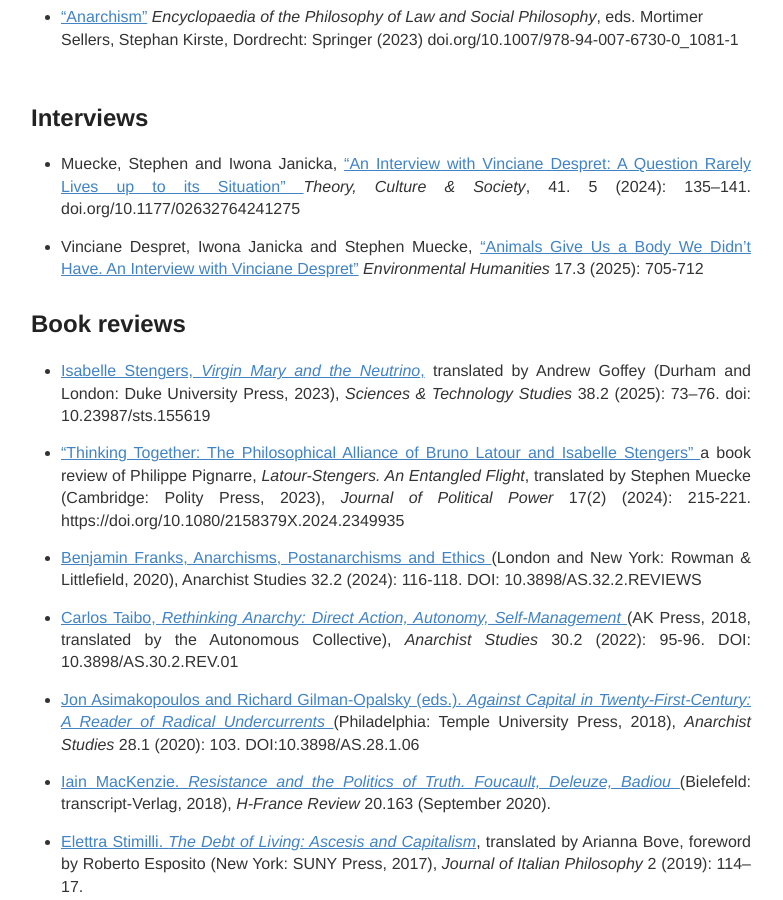
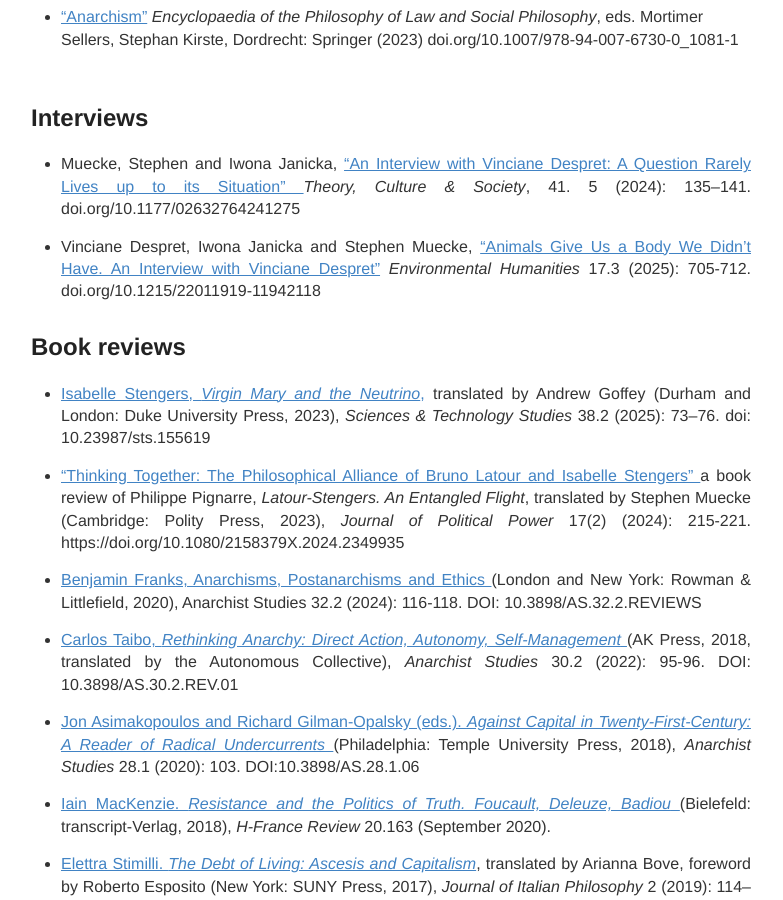
Before and after one commit to IJanicka/IJanicka.github.io, a Jekyll site: the page built from publications.md, in a window 1280 px wide and 900 px high, scrolled down 6273 px. Shown: the whole window, without its empty margins (249-1032 px from the left). Built offline with Jekyll 4.4.1, drawn with Linux system fonts in a browser that asks for light colours.

Commit message:
Update publications.md

```diff
--- a/publications.md
+++ b/publications.md
@@ -103,7 +103,7 @@
 
 * Muecke, Stephen and Iwona Janicka, <a href="https://journals.sagepub.com/doi/10.1177/02632764241275484" target="blank"> “An Interview with Vinciane Despret: A Question Rarely Lives up to its Situation” <a/> *Theory, Culture & Society*, 41. 5 (2024): 135–141. doi.org/10.1177/02632764241275<br>
 
-* Vinciane Despret, Iwona Janicka and Stephen Muecke, <a href="https://read.dukeupress.edu/environmental-humanities/article/17/3/705/404422/Animals-Give-Us-a-Body-We-Didn-t-HaveAn-Interview?guestAccessKey=3eaba8f4-21ab-4846-af1c-0c9e017c6909" target="blank"> “Animals Give Us a Body We Didn’t Have. An Interview with Vinciane Despret”<a/> *Environmental Humanities* 17.3 (2025): 705-712 <br>
+* Vinciane Despret, Iwona Janicka and Stephen Muecke, <a href="https://read.dukeupress.edu/environmental-humanities/article/17/3/705/404422/Animals-Give-Us-a-Body-We-Didn-t-HaveAn-Interview?guestAccessKey=3eaba8f4-21ab-4846-af1c-0c9e017c6909" target="blank"> “Animals Give Us a Body We Didn’t Have. An Interview with Vinciane Despret”<a/> *Environmental Humanities* 17.3 (2025): 705-712. doi.org/10.1215/22011919-11942118  <br>
 
  <h2>Book reviews</h2>
 
```
